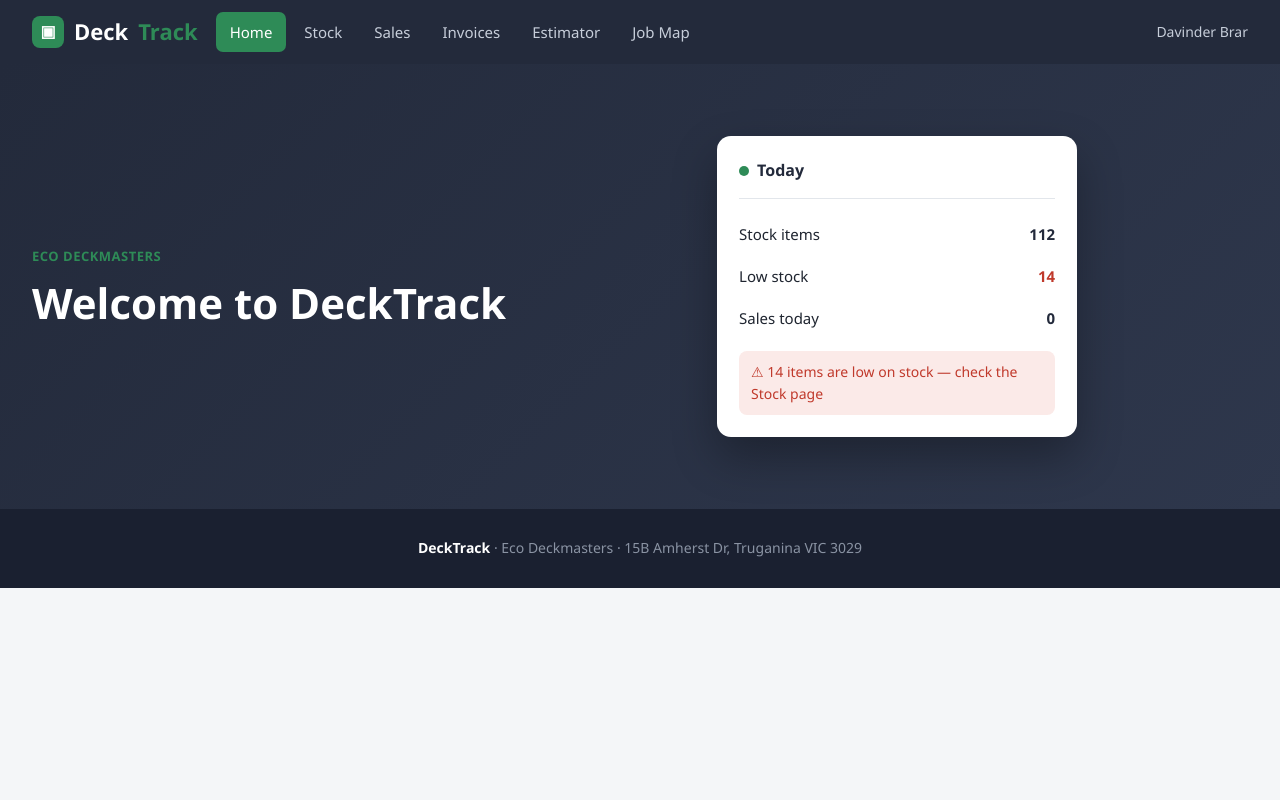
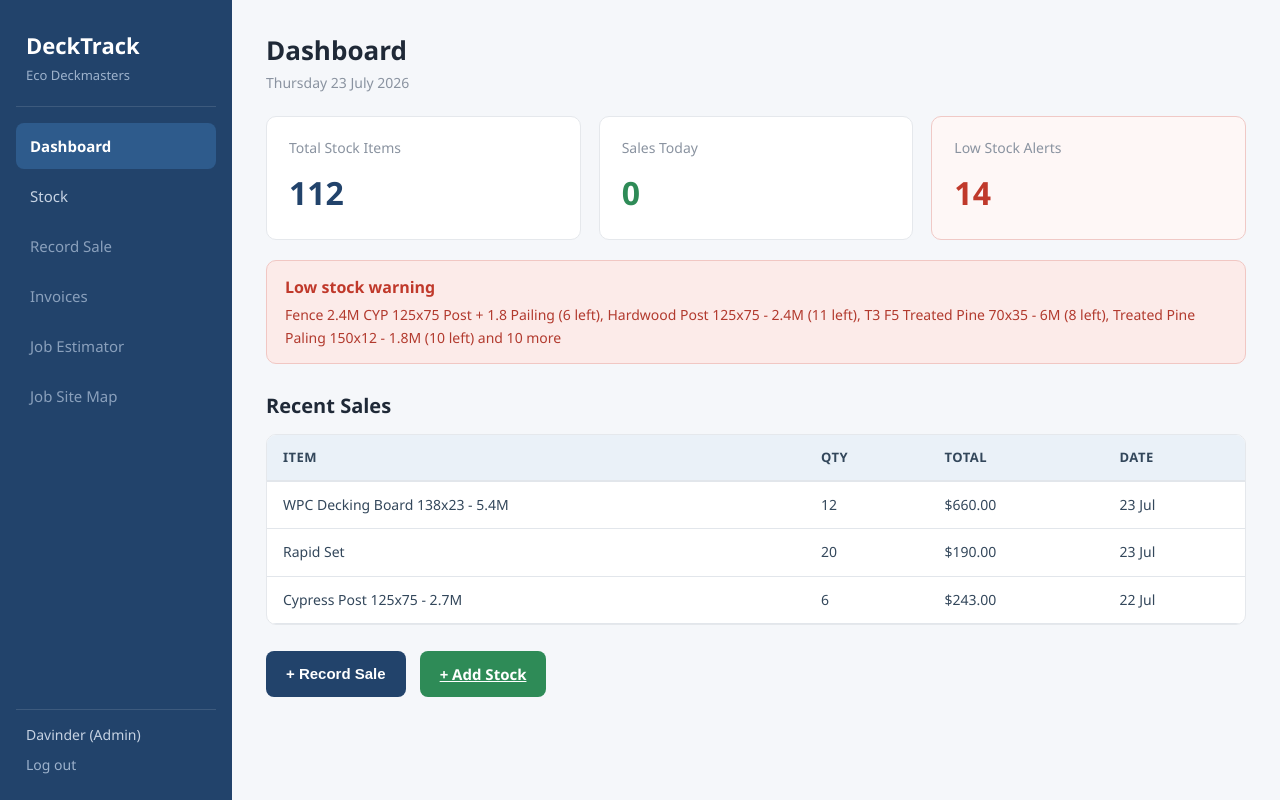
Before and after one commit to 27gilyu/Inventory-management-system, a Flask app: page / in a window 1280 px wide. Run offline with Flask 3, Linux system fonts and the light colour scheme.

Commit message:
Add logout functionality and enhance dashboard layout with sidebar and statistics

```diff
--- a/app.py
+++ b/app.py
@@ -4,6 +4,7 @@
 
 import json
 import os
+from datetime import datetime
 
 from flask import Flask, render_template, request, redirect, url_for
 
@@ -70,14 +71,24 @@ def login():
     return render_template("login.html")
 
 
-## Home page
+## Log out - sends the user back to the login page
+@app.route("/logout")
+def logout():
+    return redirect(url_for("login"))
+
+
+## Home page / dashboard
 @app.route("/")
 def index():
     items = load_stock()
     low_items = [it for it in items if it["quantity"] <= it["min_level"]]
+    today = datetime.now().strftime("%A %d %B %Y")
     return render_template("index.html",
                            total_items=len(items),
-                           low_count=len(low_items))
+                           low_count=len(low_items),
+                           low_items=low_items,
+                           sales_today=0,
+                           today=today)
 
 
 ## Stock page
--- a/static/css/main.css
+++ b/static/css/main.css
@@ -64,11 +64,13 @@ body {
     flex: 1;
 }
 
+/* Non-clickable labels (pages not built yet) - dimmed */
 .nav-links span {
-    color: #C7CEDA;
+    color: #79828F;
     padding: 8px 14px;
     border-radius: 7px;
     font-size: 15px;
+    cursor: default;
 }
 
 .nav-links span.active {
@@ -76,17 +78,19 @@ body {
     color: #fff;
 }
 
+/* Clickable navbar links (e.g. Stock) - brighter with a pointer */
 .nav-links a {
-    color: #C7CEDA;
+    color: #fff;
     padding: 8px 14px;
     border-radius: 7px;
     font-size: 15px;
     text-decoration: none;
+    cursor: pointer;
 }
 
 .nav-links a:hover {
     background: var(--navy-light);
-    color: #fff;
+    text-decoration: underline;
 }
 
 .nav-user {
@@ -393,8 +397,226 @@ tr.low { background: #FBEAE8; }
 
 .footer b { color: #fff; }
 
+/* ==========================================================================
+   Dashboard (sidebar layout) - the home page
+   ========================================================================== */
+.layout {
+    display: flex;
+    min-height: 100vh;
+}
+
+/* ---- Sidebar ---- */
+.sidebar {
+    width: 232px;
+    background: #22436B;
+    color: #fff;
+    display: flex;
+    flex-direction: column;
+    padding: 22px 16px;
+    position: sticky;
+    top: 0;
+    height: 100vh;
+}
+
+.sidebar-brand {
+    padding: 6px 10px 20px;
+    border-bottom: 1px solid rgba(255, 255, 255, 0.12);
+    margin-bottom: 16px;
+}
+
+.sidebar-brand .s-title {
+    font-size: 22px;
+    font-weight: 700;
+}
+
+.sidebar-brand .s-sub {
+    font-size: 13px;
+    color: #9DB2CC;
+    margin-top: 2px;
+}
+
+.sidebar-nav {
+    display: flex;
+    flex-direction: column;
+    gap: 4px;
+}
+
+.sidebar-nav a,
+.sidebar-nav span {
+    padding: 11px 14px;
+    border-radius: 8px;
+    font-size: 15px;
+    color: #C7D3E3;
+    text-decoration: none;
+}
+
+.sidebar-nav a { cursor: pointer; }
+.sidebar-nav a:hover { background: #2B527E; color: #fff; }
+
+.sidebar-nav a.active {
+    background: #2E5B8C;
+    color: #fff;
+    font-weight: 600;
+}
+
+/* Pages not built yet - shown but not clickable */
+.sidebar-nav span {
+    color: #8AA0BC;
+    cursor: default;
+}
+
+.sidebar-foot {
+    margin-top: auto;
+    padding: 14px 10px 0;
+    border-top: 1px solid rgba(255, 255, 255, 0.12);
+}
+
+.sidebar-foot .s-user {
+    font-size: 14px;
+    color: #C7D3E3;
+    margin-bottom: 6px;
+}
+
+.sidebar-foot .s-logout {
+    font-size: 14px;
+    color: #9DB2CC;
+    text-decoration: none;
+}
+.sidebar-foot .s-logout:hover { color: #fff; text-decoration: underline; }
+
+/* ---- Main content ---- */
+.main {
+    flex: 1;
+    background: #F5F7FA;
+    padding: 30px 34px;
+}
+
+.dash-title {
+    font-size: 26px;
+    color: #1F2937;
+}
+
+.dash-date {
+    color: #8A93A0;
+    font-size: 14px;
+    margin-bottom: 22px;
+}
+
+/* ---- Stat cards ---- */
+.stat-cards {
+    display: grid;
+    grid-template-columns: repeat(3, 1fr);
+    gap: 18px;
+    margin-bottom: 20px;
+}
+
+.stat-card {
+    background: #fff;
+    border: 1px solid #E5E8EC;
+    border-radius: 10px;
+    padding: 20px 22px;
+}
+
+.stat-card.low {
+    border-color: #F0C9C6;
+    background: #FEF7F6;
+}
+
+.stat-label {
+    color: #8A93A0;
+    font-size: 14px;
+    margin-bottom: 8px;
+}
+
+.stat-value {
+    font-size: 32px;
+    font-weight: 700;
+}
+.stat-value.navy { color: #22436B; }
+.stat-value.green { color: #2E8B57; }
+.stat-value.red { color: #C0392B; }
+
+/* ---- Low stock warning ---- */
+.warning-banner {
+    background: #FCEBE9;
+    border: 1px solid #F1C7C3;
+    border-radius: 10px;
+    padding: 14px 18px;
+    margin-bottom: 26px;
+}
+
+.warning-title {
+    color: #C0392B;
+    font-weight: 700;
+    margin-bottom: 4px;
+}
+
+.warning-text {
+    color: #B23A2E;
+    font-size: 14px;
+}
+
+/* ---- Recent sales ---- */
+.section-h {
+    font-size: 20px;
+    color: #1F2937;
+    margin-bottom: 12px;
+}
+
+.table-wrap {
+    border: 1px solid #E5E8EC;
+    border-radius: 10px;
+    overflow: hidden;
+    background: #fff;
+}
+
+.sales-table {
+    width: 100%;
+    border-collapse: collapse;
+}
+
+.sales-table thead th {
+    text-align: left;
+    background: #EAF1F8;
+    color: #33475B;
+    font-size: 13px;
+    font-weight: 600;
+    padding: 12px 16px;
+}
+
+.sales-table tbody td {
+    padding: 12px 16px;
+    font-size: 14px;
+    border-top: 1px solid #EEF1F4;
+    color: #33475B;
+}
+
+.sales-table .empty-row {
+    color: #8A93A0;
+    text-align: center;
+    padding: 22px 16px;
+}
+
+/* ---- Action buttons ---- */
+.dash-buttons {
+    display: flex;
+    gap: 14px;
+    margin-top: 26px;
+}
+
+.btn-navy {
+    background: #22436B;
+    color: #fff;
+}
+.btn-navy:hover { background: #1B3556; }
+
 /* ---- Smaller screens ---- */
 @media (max-width: 900px) {
     .hero { grid-template-columns: 1fr; }
     .nav-links { display: none; }
+    .sidebar { width: 180px; }
 }
+
+@media (max-width: 640px) {
+    .stat-cards { grid-template-columns: 1fr; }
+}
--- a/templates/index.html
+++ b/templates/index.html
@@ -3,56 +3,89 @@
 <head>
     <meta charset="UTF-8">
     <meta name="viewport" content="width=device-width, initial-scale=1.0">
-    <title>DeckTrack &middot; Eco Deckmasters</title>
+    <title>Dashboard &middot; DeckTrack</title>
     <link rel="stylesheet" href="{{ url_for('static', filename='css/main.css') }}">
 </head>
 <body>
 
-    <!-- Top navigation bar (plain labels, no links yet) -->
-    <header class="topbar">
-        <span class="brand">
-            <span class="logo">&#9635;</span>
-            Deck<span class="brand-accent">Track</span>
-        </span>
-        <nav class="nav-links">
-            <span class="active">Home</span>
-            <a href="{{ url_for('stock') }}">Stock</a>
-            <span>Sales</span>
-            <span>Invoices</span>
-            <span>Estimator</span>
-            <span>Job Map</span>
-        </nav>
-        <span class="nav-user">Davinder Brar</span>
-    </header>
+    <div class="layout">
 
-    <!-- Welcome -->
-    <section class="hero">
-        <div class="hero-text">
-            <p class="eyebrow">Eco Deckmasters</p>
-            <h1>Welcome to DeckTrack</h1>
-        </div>
+        <!-- Sidebar -->
+        <aside class="sidebar">
+            <div class="sidebar-brand">
+                <div class="s-title">DeckTrack</div>
+                <div class="s-sub">Eco Deckmasters</div>
+            </div>
 
-        <div class="hero-card">
-            <div class="hero-card-head">
-                <span class="dot"></span> Today
+            <nav class="sidebar-nav">
+                <a href="{{ url_for('index') }}" class="active">Dashboard</a>
+                <a href="{{ url_for('stock') }}">Stock</a>
+                <span>Record Sale</span>
+                <span>Invoices</span>
+                <span>Job Estimator</span>
+                <span>Job Site Map</span>
+            </nav>
+
+            <div class="sidebar-foot">
+                <div class="s-user">Davinder (Admin)</div>
+                <a href="{{ url_for('logout') }}" class="s-logout">Log out</a>
             </div>
-            <div class="mini-stat">
-                <span>Stock items</span><b>{{ total_items }}</b>
+        </aside>
+
+        <!-- Main content -->
+        <main class="main">
+            <h1 class="dash-title">Dashboard</h1>
+            <p class="dash-date">{{ today }}</p>
+
+            <!-- Stat cards -->
+            <div class="stat-cards">
+                <div class="stat-card">
+                    <div class="stat-label">Total Stock Items</div>
+                    <div class="stat-value navy">{{ total_items }}</div>
+                </div>
+                <div class="stat-card">
+                    <div class="stat-label">Sales Today</div>
+                    <div class="stat-value green">{{ sales_today }}</div>
+                </div>
+                <div class="stat-card low">
+                    <div class="stat-label">Low Stock Alerts</div>
+                    <div class="stat-value red">{{ low_count }}</div>
+                </div>
             </div>
-            <div class="mini-stat">
-                <span>Low stock</span><b class="warn">{{ low_count }}</b>
+
+            <!-- Low stock warning -->
+            {% if low_items %}
+            <div class="warning-banner">
+                <div class="warning-title">Low stock warning</div>
+                <div class="warning-text">
+                    {% for item in low_items[:4] %}{{ item.name }} ({{ item.quantity }} left){% if not loop.last %}, {% endif %}{% endfor %}{% if low_items|length > 4 %} and {{ low_items|length - 4 }} more{% endif %}
+                </div>
             </div>
-            <div class="mini-stat">
-                <span>Sales today</span><b>0</b>
+            {% endif %}
+
+            <!-- Recent sales -->
+            <h2 class="section-h">Recent Sales</h2>
+            <div class="table-wrap">
+                <table class="sales-table">
+                    <thead>
+                        <tr><th>Item</th><th>Qty</th><th>Total</th><th>Date</th></tr>
+                    </thead>
+                    <tbody>
+                        <tr><td>WPC Decking Board 138x23 - 5.4M</td><td>12</td><td>$660.00</td><td>23 Jul</td></tr>
+                        <tr><td>Rapid Set</td><td>20</td><td>$190.00</td><td>23 Jul</td></tr>
+                        <tr><td>Cypress Post 125x75 - 2.7M</td><td>6</td><td>$243.00</td><td>22 Jul</td></tr>
+                    </tbody>
+                </table>
             </div>
-            <div class="mini-alert">&#9888; {{ low_count }} items are low on stock &mdash; check the Stock page</div>
-        </div>
-    </section>
 
-    <!-- Footer -->
-    <footer class="footer">
-        <p><b>DeckTrack</b> &middot; Eco Deckmasters &middot; 15B Amherst Dr, Truganina VIC 3029</p>
-    </footer>
+            <!-- Action buttons -->
+            <div class="dash-buttons">
+                <button class="btn btn-navy">+ Record Sale</button>
+                <a href="{{ url_for('stock_add') }}" class="btn btn-green">+ Add Stock</a>
+            </div>
+        </main>
+
+    </div>
 
 </body>
 </html>
```
